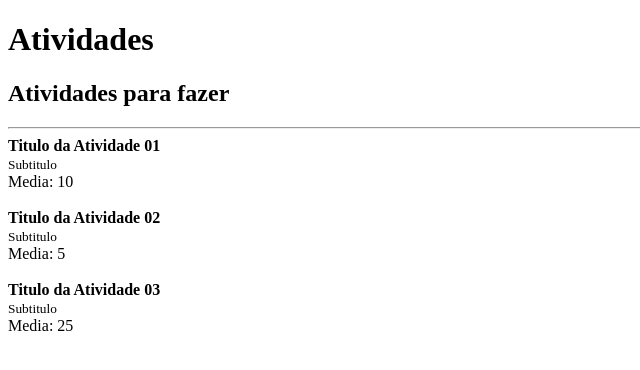
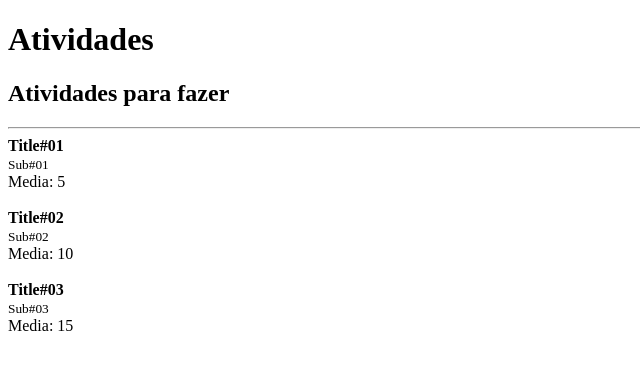
Before and after one commit to edimardaros/jstack-react, a React app: page / in a window 1280 px wide. Shown: the top 370 px of the page, without its empty margins (0-640 px from the left). Built offline with nearby package versions, Linux system fonts and the light colour scheme.

Commit message:
Renderizando listas

```diff
--- a/src/App.js
+++ b/src/App.js
@@ -3,7 +3,11 @@
 import Post from './Post';
 import Header from "./Header";
 
-const tituloZeroUm = 'Atividades 01'
+const posts = [
+  { title: 'Title#01', subtitle: 'Sub#01', likes: 10},
+  { title: 'Title#02', subtitle: 'Sub#02', likes: 20},
+  { title: 'Title#03', subtitle: 'Sub#03', likes: 30},
+]
 
 // Functional Component (Componente Funcional)
 function App() {
@@ -18,29 +22,16 @@
 
       <hr />
 
-      <Post
-        likes={20}
-        post={{
-          title: 'Titulo da Atividade 01',
-          subtitle: 'Subtitulo'
-        }}
+      {posts.map(post => (
+        <Post
+          key={post.title}
+          likes={post.likes}
+          post={{
+            title: post.title,
+            subtitle: post.subtitle
+          }}
         />
-
-      <Post
-        likes={10}
-        post={{
-          title: 'Titulo da Atividade 02',
-          subtitle: 'Subtitulo'
-        }}
-        />
-
-      <Post
-        likes={50}
-        post={{
-          title: 'Titulo da Atividade 03',
-          subtitle: 'Subtitulo'
-        }}
-        />
+      ))}
 
 
     </React.Fragment>
```
